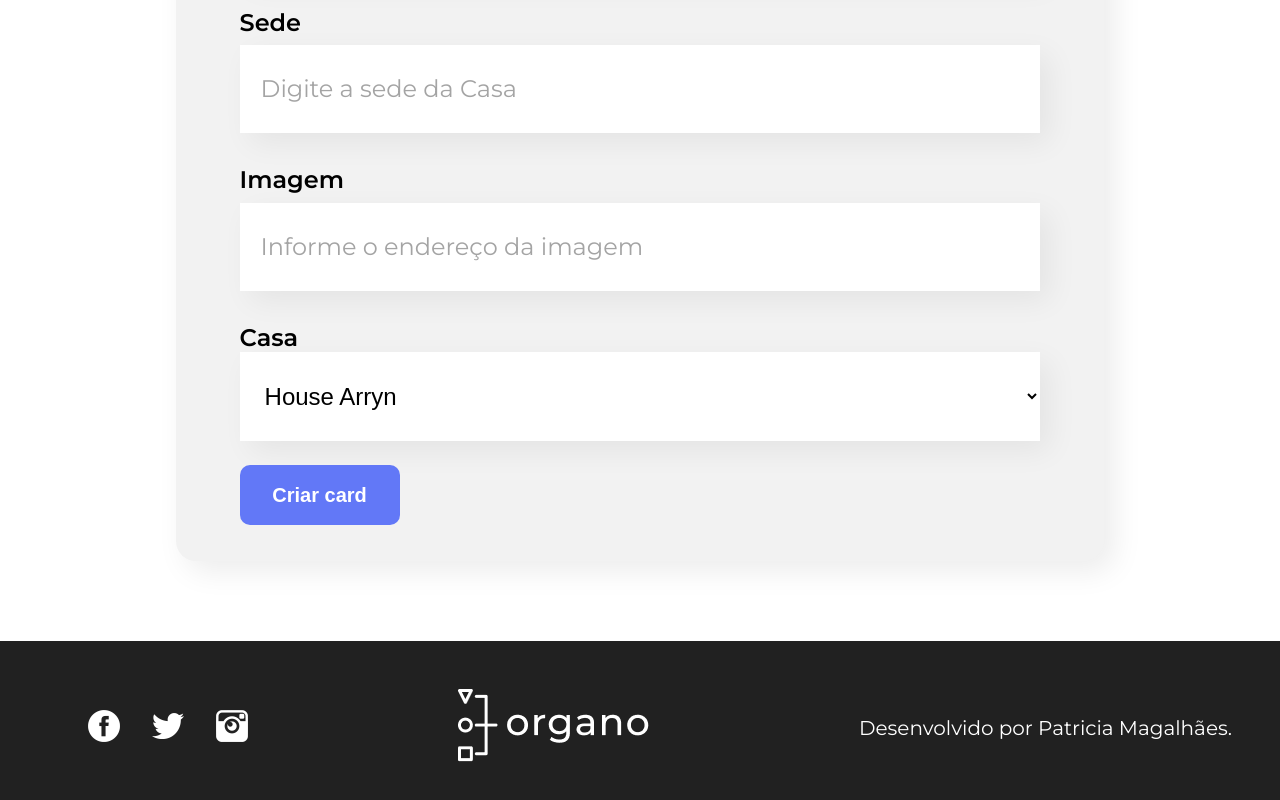
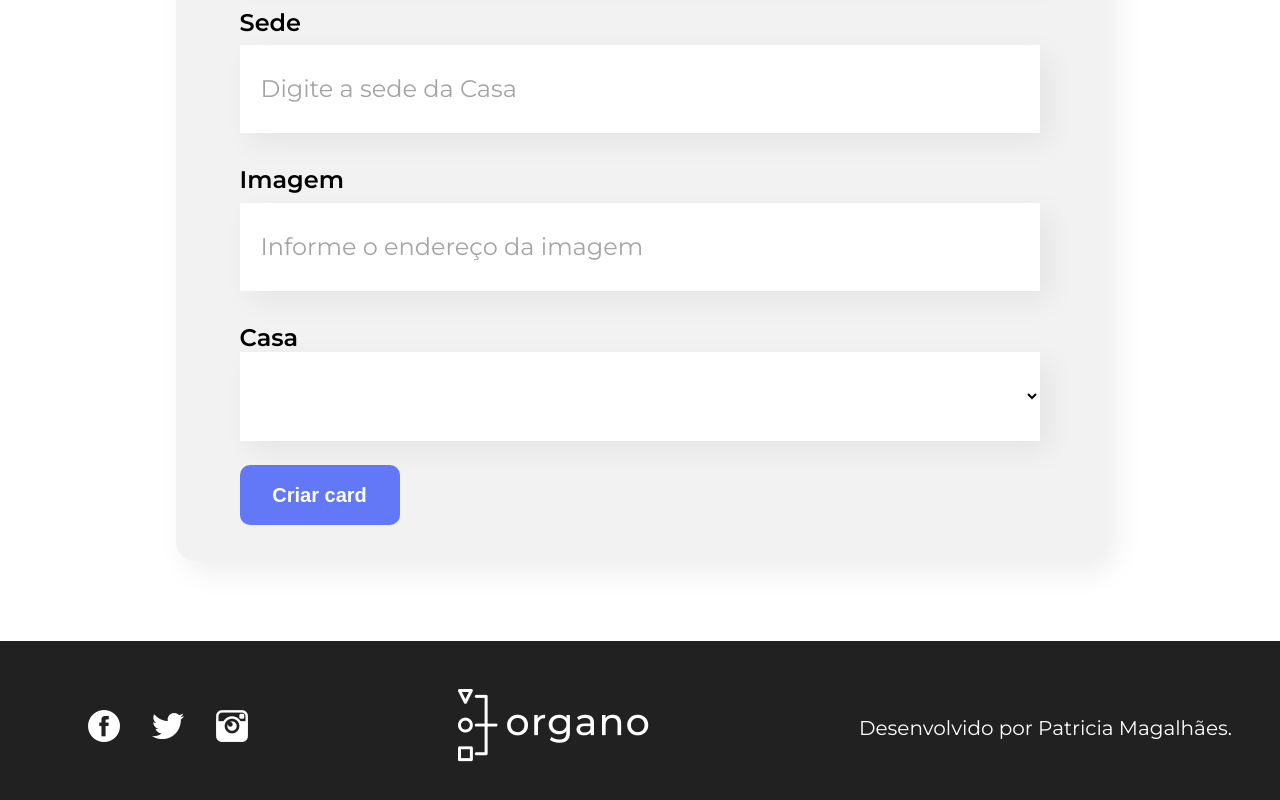
Before and after one commit to pmagalhaes2/organo, a React (Create React App) app: page / in a window 1280 px wide. Shown: the part 896-1696 px from the top of the page. Built offline with nearby package versions, Linux system fonts and the light colour scheme.

Commit message:
fix: fix components behavior

```diff
--- a/src/components/Character/index.js
+++ b/src/components/Character/index.js
@@ -1,9 +1,9 @@
 import "./Character.css";
 
-export const Character = ({name, image, headOffice}) => {
+export const Character = ({name, image, headOffice, backgroundColor}) => {
   return (
     <div className="card-container">
-      <div className="image-container">
+      <div className="image-container" style={{ backgroundColor: backgroundColor}}>
         <img
           src={image}
           alt={name}
--- a/src/components/Dropdown/index.js
+++ b/src/components/Dropdown/index.js
@@ -9,6 +9,7 @@ export const Dropdown = (props) => {
     <div className="dropdown-container">
       <label>{props.label}</label>
       <select onChange={handleClick} value={props.value} required>
+        <option value=""></option>
         {props.items.map((item) => (
           <option key={item}>{item}</option>
         ))}
--- a/src/components/House/index.js
+++ b/src/components/House/index.js
@@ -15,6 +15,8 @@ export const House = (props) => {
               image={character.imagem}
               name={character.nome}
               headOffice={character.sede}
+              key={character.nome}
+              backgroundColor={props.primary}
             />
           ))}
         </div>
```
